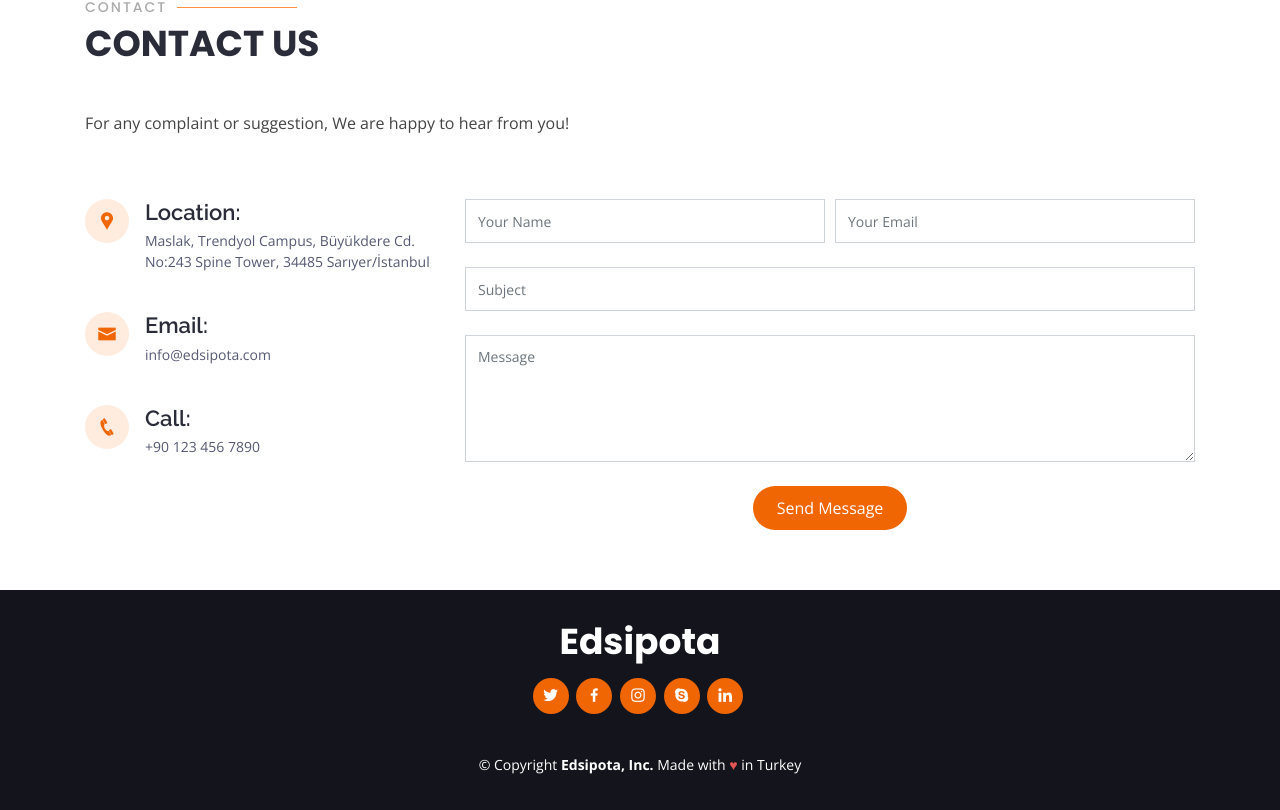
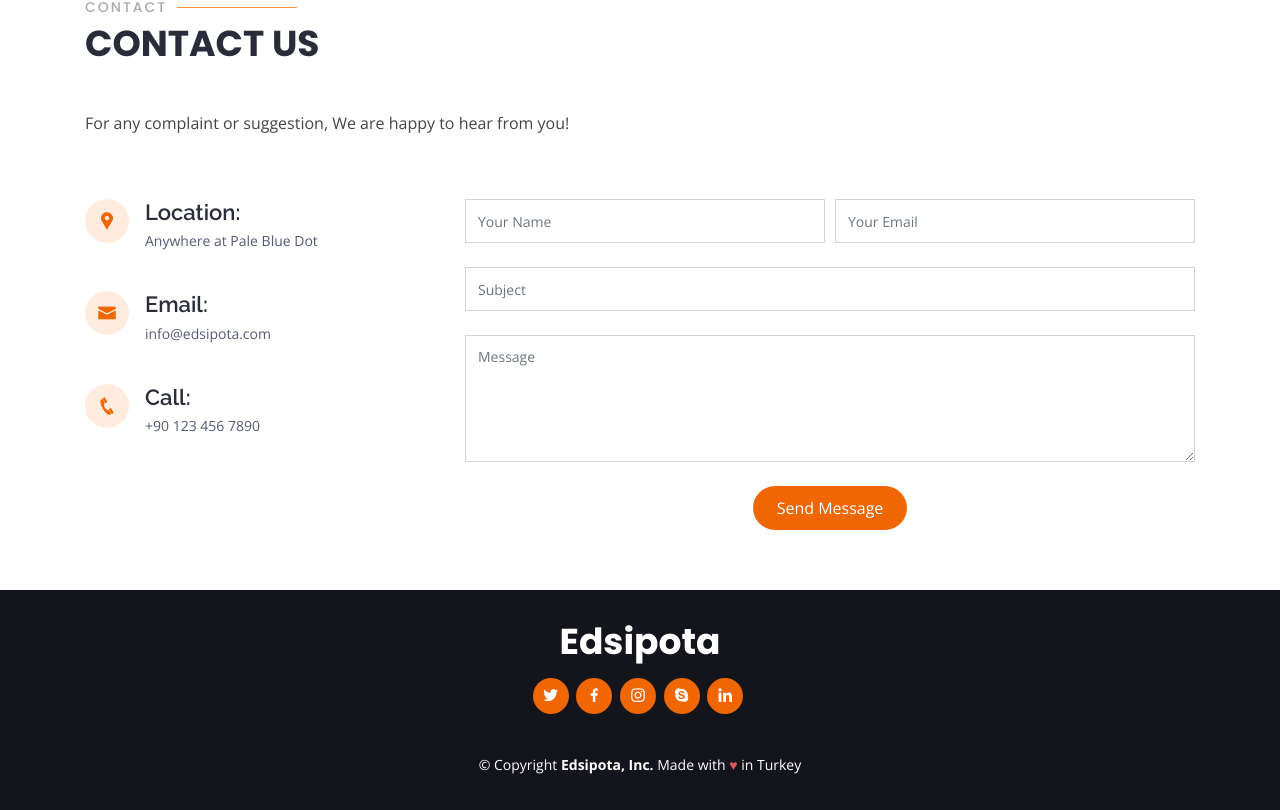
Before and after one commit to ustundag/serverless-ad-spotter, a plain HTML site: page frontend/index.html in a window 1280 px wide. Shown: the part 1253-2063 px from the top of the page. Drawn offline with nearby package versions, Linux system fonts and the light colour scheme.

Commit message:
test commit222.

```diff
--- a/frontend/index.html
+++ b/frontend/index.html
@@ -212,7 +212,7 @@
               <div class="address">
                 <i class="icofont-google-map"></i>
                 <h4>Location:</h4>
-                <p>Maslak, Trendyol Campus, Büyükdere Cd. No:243 Spine Tower, 34485 Sarıyer/İstanbul</p>
+                <p>Anywhere at Pale Blue Dot</p>
               </div>
               <div class="email">
                 <i class="icofont-envelope"></i>
```
